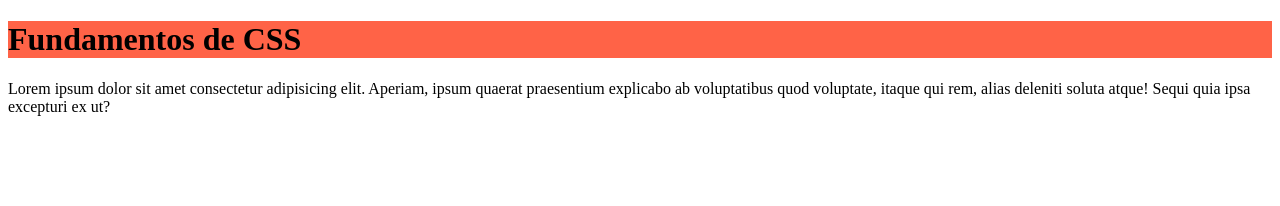
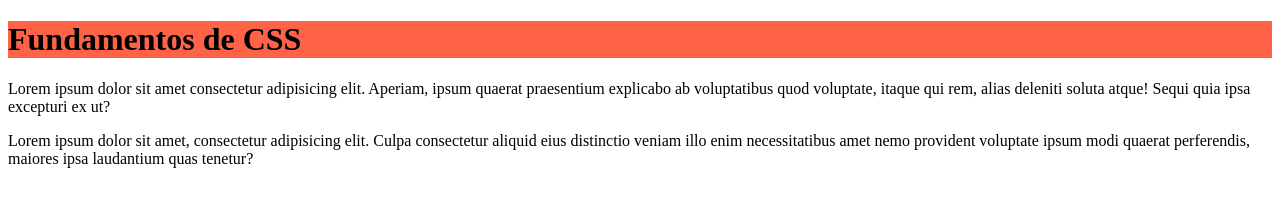
Before and after one commit to Roppongi7/learning, a plain HTML site: page CSS/CSS-funcionamiento/index.html in a window 1280 px wide. Drawn offline with Linux system fonts and the light colour scheme.

Commit message:
probando git VSCode

```diff
--- a/CSS/CSS-funcionamiento/index.html
+++ b/CSS/CSS-funcionamiento/index.html
@@ -9,5 +9,6 @@
 <body>
     <h1 class="title" id="title">Fundamentos de CSS</h1>
     <p>Lorem ipsum dolor sit amet consectetur adipisicing elit. Aperiam, ipsum quaerat praesentium explicabo ab voluptatibus quod voluptate, itaque qui rem, alias deleniti soluta atque! Sequi quia ipsa excepturi ex ut?</p>
+    <p>Lorem ipsum dolor sit amet, consectetur adipisicing elit. Culpa consectetur aliquid eius distinctio veniam illo enim necessitatibus amet nemo provident voluptate ipsum modi quaerat perferendis, maiores ipsa laudantium quas tenetur?</p>
 </body>
 </html>
```
